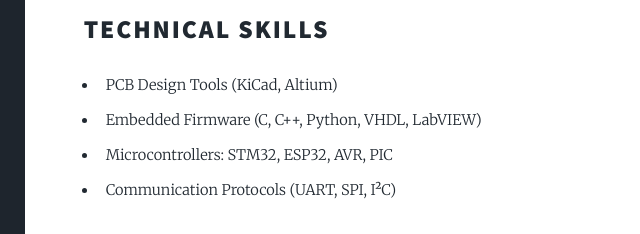
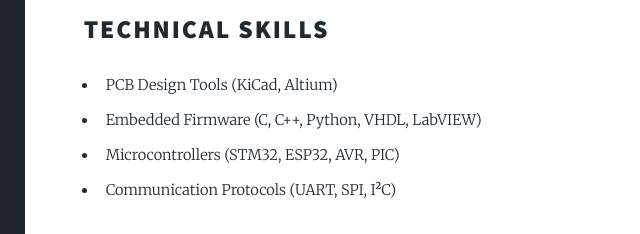
Before and after one commit to JoshuaIfeanyiOkonkwo/JoshuaIOkonkwo.github.io, a plain HTML site: page aboutMe.html in a window 1280 px wide. Shown: the part 820-1054 px from the top of the page, 87-727 px from the left. Drawn offline with Linux system fonts and the light colour scheme.

Commit message:
Update aboutMe.html

```diff
--- a/aboutMe.html
+++ b/aboutMe.html
@@ -51,7 +51,7 @@
                                 <ul>
                                     <li>PCB Design Tools (KiCad, Altium)</li>
                                     <li>Embedded Firmware (C, C++, Python, VHDL, LabVIEW)</li>
-                                    <li>Microcontrollers: STM32, ESP32, AVR, PIC</li>
+                                    <li>Microcontrollers (STM32, ESP32, AVR, PIC)</li>
                                   <li>Communication Protocols (UART, SPI, I²C)</li>
                                 </ul>
                             </div>
```
